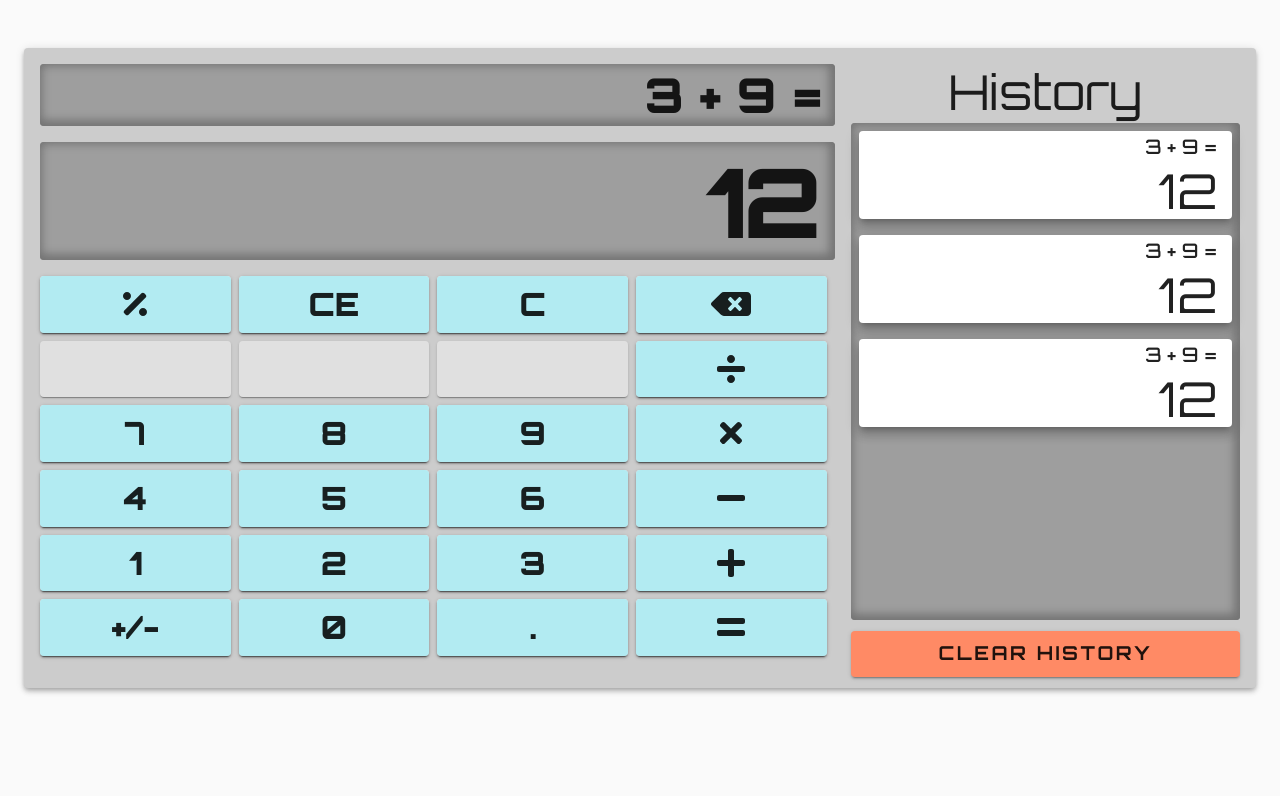
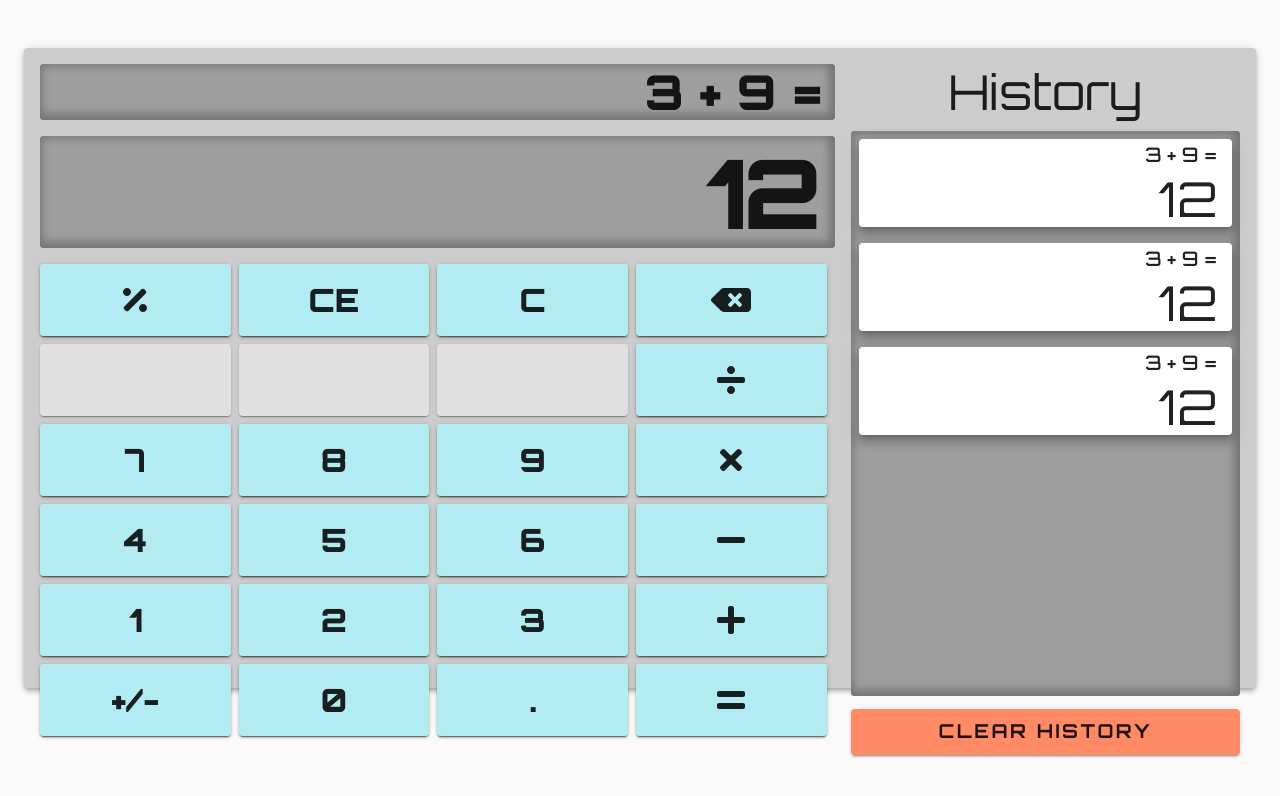
Before and after one commit to Spencer-Sch/Calculator_2.0, a React (Create React App) app: page / in a window 1280 px wide. Shown: the top 796 px of the page. Built offline with nearby package versions, Linux system fonts and the light colour scheme.

Commit message:
See README Day 4

```diff
--- a/src/components/CalculatorButton.js
+++ b/src/components/CalculatorButton.js
@@ -5,15 +5,18 @@ const useStyles = makeStyles((theme) => ({
   buttonStyles: {
     minWidth: '100%',
     height: '100%',
+    minHeight: '4.5rem',
+    fontSize: '2rem',
+    fontWeight: 900,
   },
   paper: {
     height: '100%',
   },
-  typography: {
-    fontSize: '2rem',
-    fontWeight: 900,
-  },
 }));
+
+const getValue = (event) => {
+  console.log(event.target.closest('button').value);
+};
 
 const CalculatorButton = (props) => {
   const classes = useStyles();
@@ -26,10 +29,10 @@ const CalculatorButton = (props) => {
           variant="contained"
           color="primary"
           disabled={props.disable}
+          value={props.value}
+          onClick={getValue}
         >
-          <Typography variant="h5" className={classes.typography}>
-            {props.icon}
-          </Typography>
+          {props.icon}
         </Button>
       </Paper>
     </Grid>
--- a/src/components/CalculatorButtonArea.js
+++ b/src/components/CalculatorButtonArea.js
@@ -16,6 +16,7 @@ const CalculatorButtonArea = () => {
       key={button.id}
       icon={button.icon}
       disable={!button.icon ? true : false}
+      value={button.value}
     />
   ));
 
--- a/src/constants/constants.js
+++ b/src/constants/constants.js
@@ -10,30 +10,30 @@ import {
 } from '@fortawesome/free-solid-svg-icons';
 
 export const buttonMap = [
-  { id: 1, icon: <FontAwesomeIcon icon={faPercentage} /> },
-  { id: 2, icon: 'CE' },
-  { id: 3, icon: 'C' },
-  { id: 4, icon: <FontAwesomeIcon icon={faBackspace} /> },
-  { id: 5, icon: null },
-  { id: 6, icon: null },
-  { id: 7, icon: null },
-  { id: 8, icon: <FontAwesomeIcon icon={faDivide} /> },
-  { id: 9, icon: '7' },
-  { id: 10, icon: '8' },
-  { id: 11, icon: '9' },
-  { id: 12, icon: <FontAwesomeIcon icon={faTimes} /> },
-  { id: 13, icon: '4' },
-  { id: 14, icon: '5' },
-  { id: 15, icon: '6' },
-  { id: 16, icon: <FontAwesomeIcon icon={faMinus} /> },
-  { id: 17, icon: '1' },
-  { id: 18, icon: '2' },
-  { id: 19, icon: '3' },
-  { id: 20, icon: <FontAwesomeIcon icon={faPlus} /> },
-  { id: 21, icon: '+/-' },
-  { id: 22, icon: '0' },
-  { id: 23, icon: '.' },
-  { id: 24, icon: <FontAwesomeIcon icon={faEquals} /> },
+  { id: 1, icon: <FontAwesomeIcon icon={faPercentage} />, value: '%' },
+  { id: 2, icon: 'CE', value: 'CE' },
+  { id: 3, icon: 'C', value: 'C' },
+  { id: 4, icon: <FontAwesomeIcon icon={faBackspace} />, value: '<-' },
+  { id: 5, icon: null, value: null },
+  { id: 6, icon: null, value: null },
+  { id: 7, icon: null, value: null },
+  { id: 8, icon: <FontAwesomeIcon icon={faDivide} />, value: '/' },
+  { id: 9, icon: '7', value: '7' },
+  { id: 10, icon: '8', value: '8' },
+  { id: 11, icon: '9', value: '9' },
+  { id: 12, icon: <FontAwesomeIcon icon={faTimes} />, value: '*' },
+  { id: 13, icon: '4', value: '4' },
+  { id: 14, icon: '5', value: '5' },
+  { id: 15, icon: '6', value: '6' },
+  { id: 16, icon: <FontAwesomeIcon icon={faMinus} />, value: '-' },
+  { id: 17, icon: '1', value: '1' },
+  { id: 18, icon: '2', value: '2' },
+  { id: 19, icon: '3', value: '3' },
+  { id: 20, icon: <FontAwesomeIcon icon={faPlus} />, value: '+' },
+  { id: 21, icon: '+/-', value: '+/-' },
+  { id: 22, icon: '0', value: '0' },
+  { id: 23, icon: '.', value: '.' },
+  { id: 24, icon: <FontAwesomeIcon icon={faEquals} />, value: '=' },
 ];
 
 export default buttonMap;
```
Also changed, not shown: src/hooks-store/data-store.js (added, +14 -0 lines), src/hooks-store/store.js (added, +35 -0 lines), 1 other file (tests, documents, lock files or other folders).
